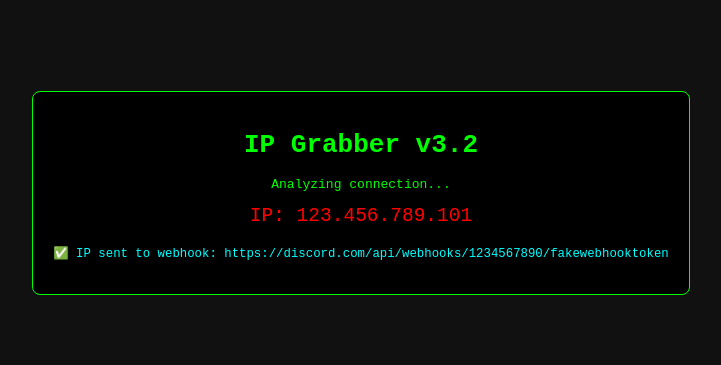
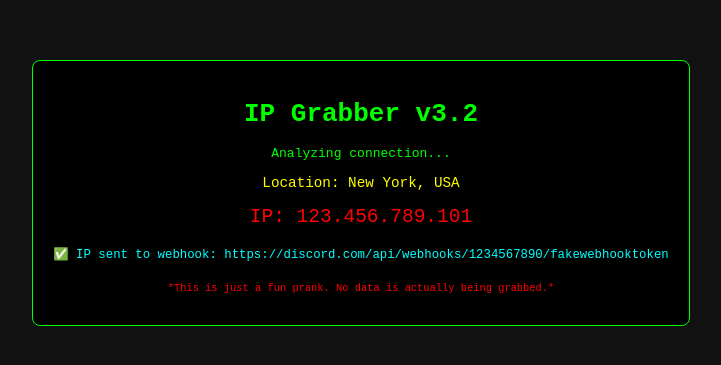
Before and after one commit to ScripterJay391/websitetest, a plain HTML site: page index.html in a window 1280 px wide. Shown: the part 215-580 px from the top of the page, without its empty margins (279-1000 px from the left). Drawn offline with Linux system fonts and the light colour scheme.

Commit message:
Update index.html

```diff
--- a/index.html
+++ b/index.html
@@ -34,6 +34,11 @@
       margin-top: 10px;
     }
 
+    .location {
+      color: #ff0;
+      font-size: 1.1em;
+    }
+
     .blinking {
       animation: blink 1s infinite;
     }
@@ -43,6 +48,12 @@
       50% { opacity: 0; }
       100% { opacity: 1; }
     }
+
+    .disclaimer {
+      font-size: 0.8em;
+      color: #f00;
+      margin-top: 20px;
+    }
   </style>
 </head>
 <body>
@@ -50,8 +61,10 @@
     <h1>IP Grabber v3.2</h1>
     <p>Analyzing connection...</p>
     <p class="blinking">Grabbing IP address...</p>
+    <p class="location" id="location"></p>
     <p class="ip" id="ip"></p>
     <p class="webhook-log" id="log"></p>
+    <p class="disclaimer">*This is just a fun prank. No data is actually being grabbed.*</p>
   </div>
 
   <script>
@@ -61,21 +74,48 @@
       "123.456.789.101",
     ];
 
+    const fakeLocations = [
+      "London, UK",
+      "New York, USA",
+      "Paris, France",
+      "Berlin, Germany"
+    ];
+
     const webhook = "https://discord.com/api/webhooks/1234567890/fakewebhooktoken";
+
+    // Add fake Discord username
+    const fakeDiscordUser = "User#1234";
 
     function getRandomFakeIP() {
       return fakeIPs[Math.floor(Math.random() * fakeIPs.length)];
     }
 
+    function getRandomFakeLocation() {
+      return fakeLocations[Math.floor(Math.random() * fakeLocations.length)];
+    }
+
+    function playSound() {
+      const audio = new Audio('https://www.soundjay.com/button/beep-07.wav');
+      audio.play();
+    }
+
     setTimeout(() => {
       const ip = getRandomFakeIP();
+      const location = getRandomFakeLocation();
       document.querySelector('.blinking').style.display = 'none';
       document.getElementById('ip').textContent = `IP: ${ip}`;
+      document.getElementById('location').textContent = `Location: ${location}`;
 
       // Simulate sending to webhook
       setTimeout(() => {
         document.getElementById('log').textContent = `✅ IP sent to webhook: ${webhook}`;
         console.log(`[WEBHOOK LOGGED]: ${ip}`);
+
+        // Simulate fake Discord user logging
+        console.log(`[DISCORD LOGGED]: ${fakeDiscordUser} grabbed IP: ${ip}`);
+
+        // Play a sound effect
+        playSound();
       }, 1500);
     }, 3000);
   </script>
```
